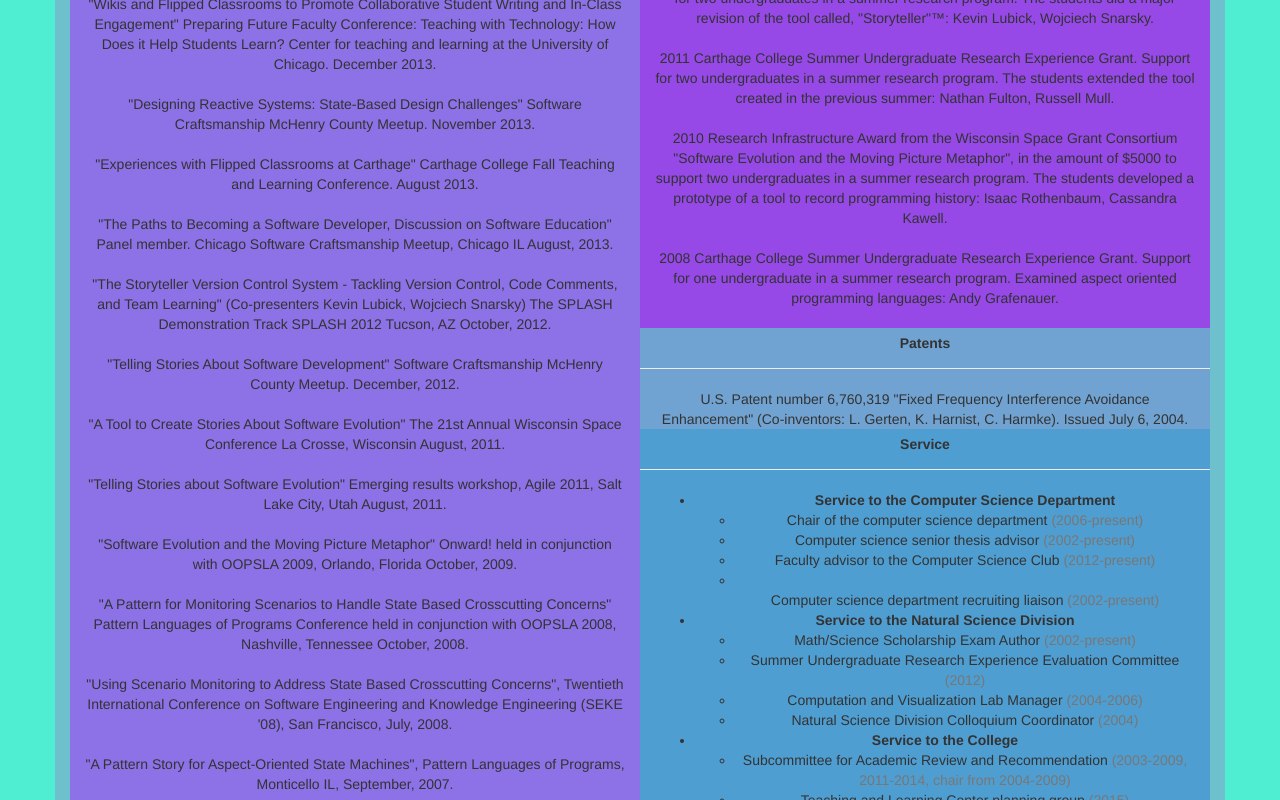
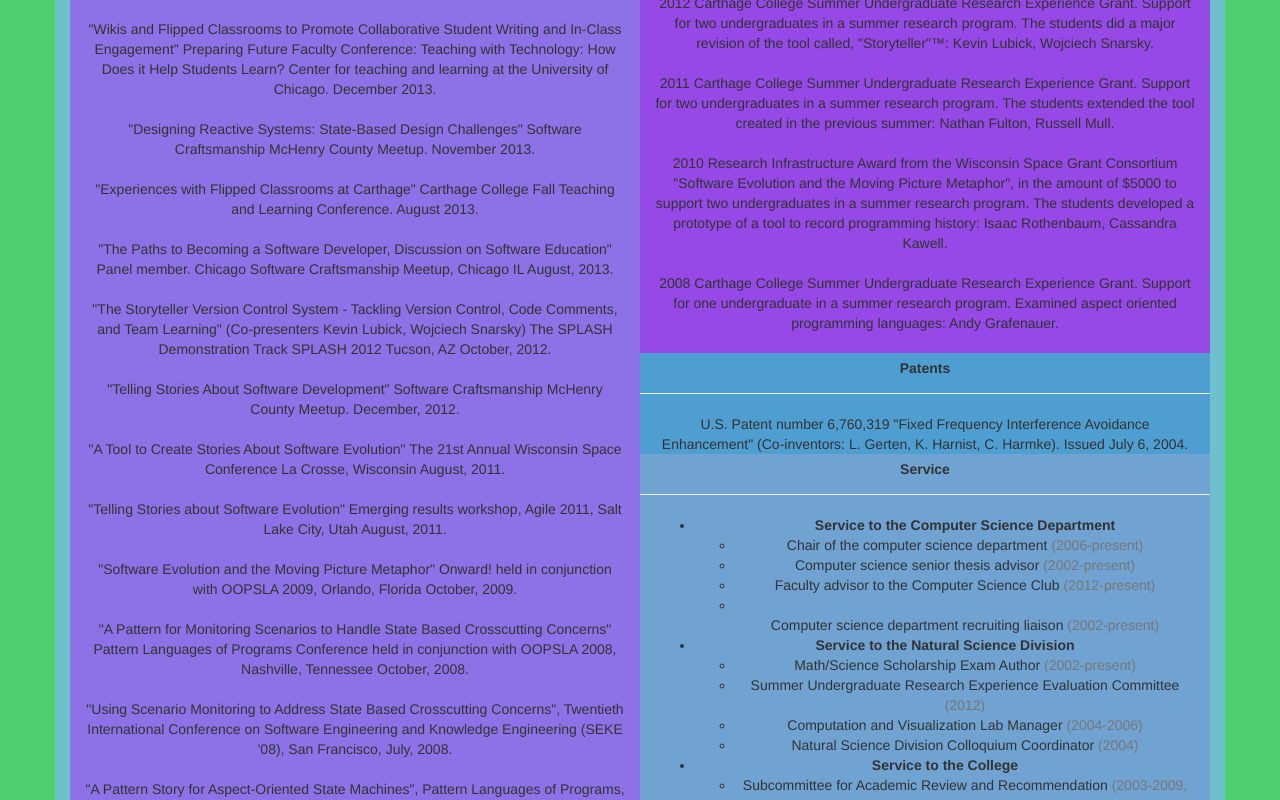
Before and after one commit to jlarson4/jlarson4.github.io, a plain HTML site: page Homework1/marksResume.html in a window 1280 px wide. Shown: the part 2000-2800 px from the top of the page. Drawn offline with nearby package versions, Linux system fonts and the light colour scheme.

Commit message:
changes to the margins to make it prettier

```diff
--- a/Homework1/marksResume.html
+++ b/Homework1/marksResume.html
@@ -25,7 +25,7 @@
   <body>
 
   	<!-- row 1, contact info and carthage positions-->
-  		<div class="container">
+  		<div class="container" id="top">
   			<div class="row" id="contactInfo">
   				<div class="col-xs-12 col-sm-5 col-md-4 col-lg-3" id="contactInfo">
   					<h4>Mark Mahoney, <abbr title="PhD in Computer Science"><small>Ph.D.</small></abbr></h4><br>
@@ -196,7 +196,7 @@
 		</div>
 
 <!-- row 4, research-->
-		<div class="container resPub">
+		<div class="container resPub" id="bottom">
 			<div class="row">
 				<ul>
 				<li class="col-xs-12 col-sm-6 col-md-6 col-lg-4 " id="Pub">
@@ -263,7 +263,7 @@
   		</div>
 
   		<!-- mini row for a header -->
-		<div class="container-fluid">
+		<div class="container-fluid" id="bottom2">
 			<div class="row" id="heading4">
 
 				<div class="col-xs-12 col-sm-6 text-center" id="heading3">
@@ -342,7 +342,7 @@
 						</div>
 					</div>
 
-					<div class="row" id="heading">
+					<div class="row" id="heading5">
 						<div class="col-xs-12 text-center" id="padded">
 							<strong>Patents</strong>
 						</div>
@@ -350,19 +350,19 @@
 					</div>
 
 					<div class="row">
-						<div class="col-xs-12" id="heading">
+						<div class="col-xs-12" id="heading5">
 							U.S. Patent number 6,760,319 "Fixed Frequency Interference Avoidance Enhancement" (Co-inventors: L. Gerten, K. Harnist, C. Harmke). Issued July 6, 2004.<br>
 						</div>
 					</div>
 
-					<div class="row" id="heading5">
+					<div class="row" id="heading">
 						<div class="col-xs-12 text-center" id="padded">
 							<strong>Service</strong>
 						</div>
 						<br><hr>
 					</div>
 
-					<div class="row" id="heading5">
+					<div class="row" id="heading">
 						<div class="col-xs-12">
 							<ul>
 								<li>
--- a/css/resumecss.css
+++ b/css/resumecss.css
@@ -1,3 +1,7 @@
+#top{
+	margin-top: 25px;
+}
+
 #contactInfo{
 	background-color:rgb(112,163,210);
 }
@@ -23,7 +27,7 @@
 }
 
 body{
-	background-color:rgb(79,238,210);
+	background-color:rgb(79,208,110);
 }
 
 #heading2{
@@ -39,16 +43,26 @@
 	min-height: 200px;
 }
 #heading3{
-	background-color: rgb(141,114,231)
+	background-color: rgb(141,114,231);
+
 }
 
 #heading4{
-	background-color: rgb(150,73,231)
+	background-color: rgb(150,73,231);
+
 }
 #heading5{
-	background-color: rgb(79,158,210)
+	background-color: rgb(79,158,210);
+
 }
 #padded{
 	padding-top: 5px;
 	padding-bottom: 5px;
 }
+
+#bottom{
+	margin-bottom: 25px;
+}
+#bottom2{
+	margin-bottom: 15px;
+}
```
